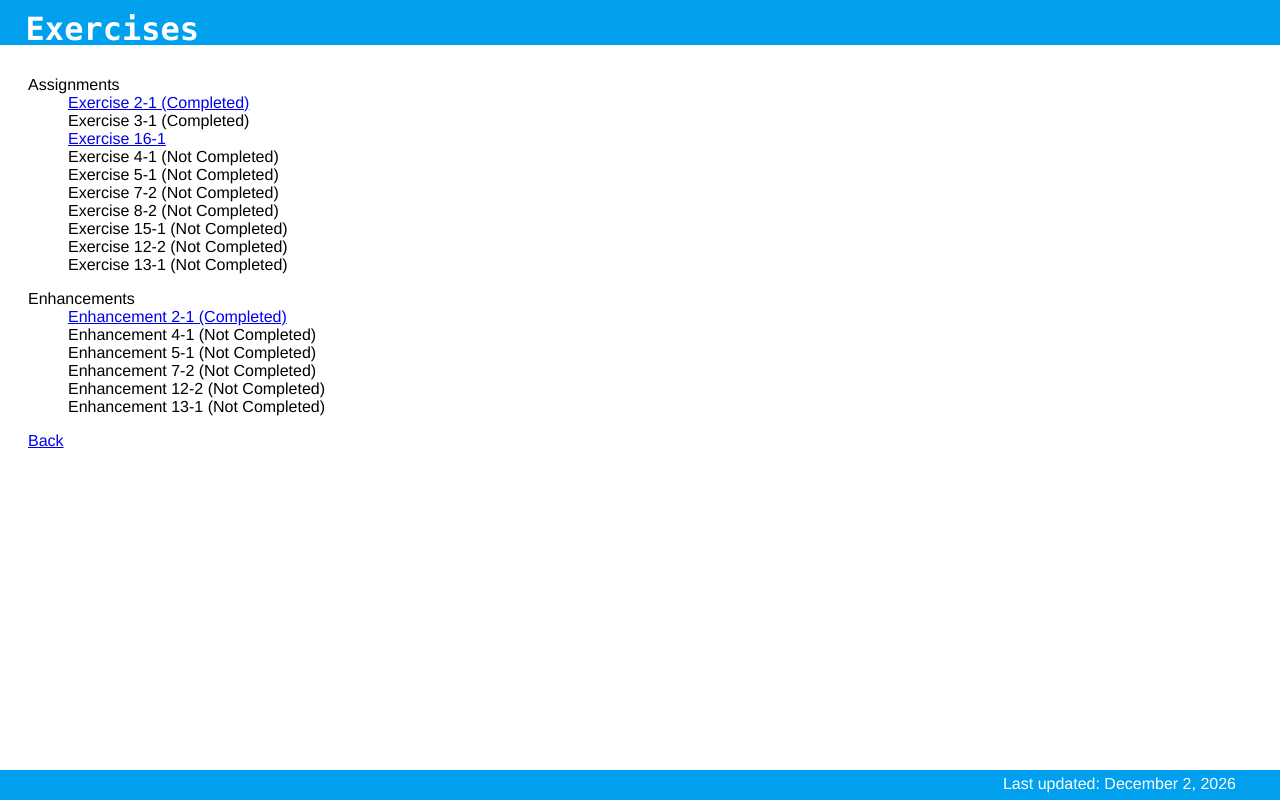
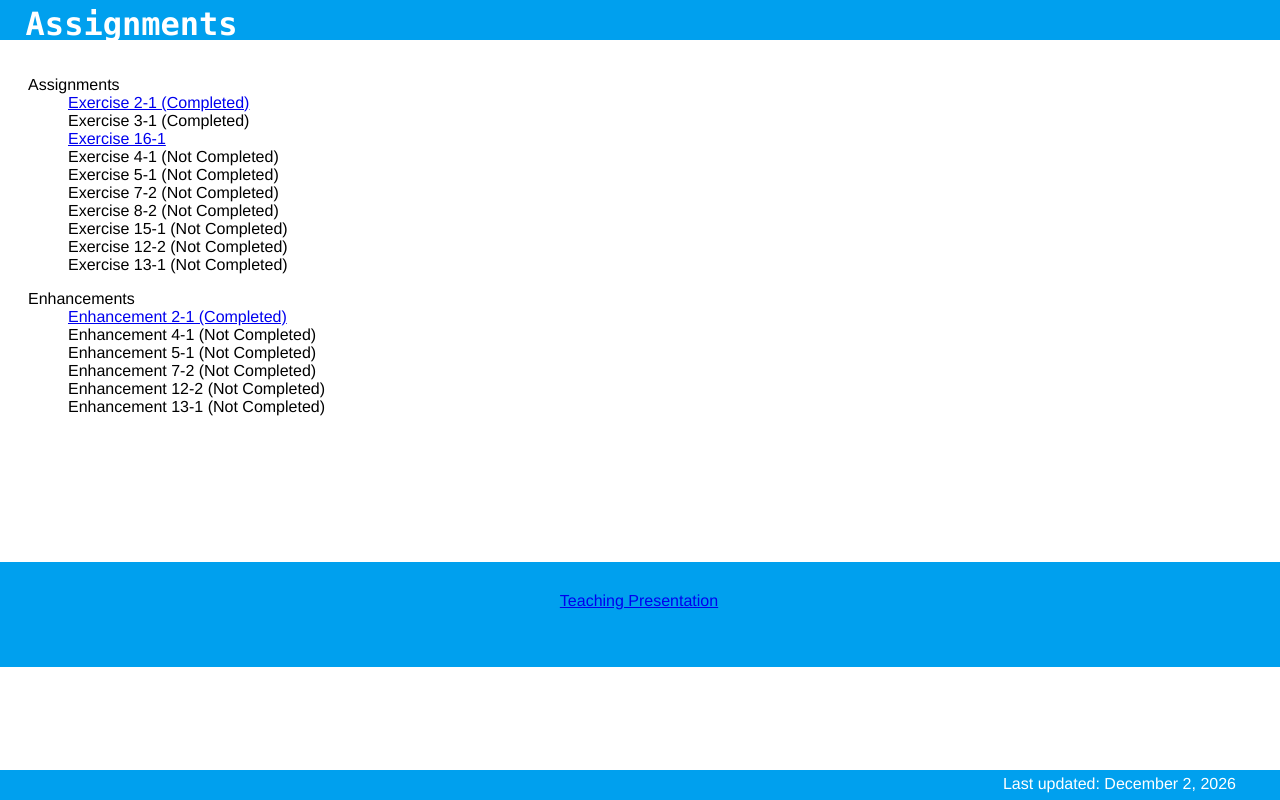
Before and after one commit to zvakanaka/php-class, a PHP site: page /book_apps/assignments.php in a window 1280 px wide. Run offline with PHP 8.4, Linux system fonts and the light colour scheme.

Commit message:
Good style

```diff
--- a/assignments.php
+++ b/assignments.php
@@ -1,17 +1,5 @@
-<!DOCTYPE html>
-<html lang="en">
-    <head>
-        <title>Assignment List | PHP Class</title>
-        <meta name="description" content="PHP Class Assignments">
-        <meta name="keywords" content="php, programming, byui">
-        <link href="/php-class/styles/fixie.css" type="text/css" rel="stylesheet" media="screen" />
-        <meta name="author" content="Adam Quinton">
-        <meta name="viewport" content="width=device-width, initial-scale=1">
-    </head>
-    <body>
-      <div id="page">
-        <h1 id="logo" title="howtoterminal.com">Exercises</h1>
-        <main class="column1">
+<?php include $_SERVER['DOCUMENT_ROOT'].'/php-class/part/head.php'; ?>
+
     <article>
         <dl>
           <dt>Assignments</dt>
@@ -35,13 +23,6 @@
           <dd>Enhancement 12-2 (Not Completed)</dd>
           <dd>Enhancement 13-1 (Not Completed)</dd>
         </dl>
+      </article>
 
-              <p><a href="javascript:history.back()">Back</a></p>
-            </article>
-            <footer>
-              <span id="timestampy"><?php echo 'Last updated: <time datetime="'. date('c') . '">' . date('F j, Y', getlastmod()) . '</time>'; ?></span>
-            </footer>
-            </main>
-        </div>
-    </body>
-</html>
+    <?php include $_SERVER['DOCUMENT_ROOT'].'/php-class/part/foot.php'; ?>
--- a/part/foot.php
+++ b/part/foot.php
@@ -1,12 +1,4 @@
-<div class="footer-overflow">
-  <p>
-    <a href="/superglobals.php">Teaching Presentation</a>
-  </p>
-</div>
-</article>
-
 <footer>
-  <a href="javascript:history.back()">Back</a>
   <span id="timestampy"><?php echo 'Last updated: <time datetime="'. date('c') . '">' . date('F j, Y', getlastmod()) . '</time>'; ?></span>
   <noscript id="deferred-styles">
     <link rel="stylesheet" type="text/css" href="/php-class/styles/fixie.css"/>
@@ -26,6 +18,9 @@
   </script>
 </footer>
   </main>
+</div><!-- end page  -->
+<div class="toes">
+  <a href="/php-class/superglobals.php">Teaching Presentation</a>
 </div>
 </body>
 </html>
--- a/part/head.php
+++ b/part/head.php
@@ -29,5 +29,4 @@
   <body>
     <div id="page">
       <main class="column1">
-        <article>
-          <h1 id="logo" title="howtoterminal.com"><?php echo $title; ?></h1>
+        <h1 id="logo" title="howtoterminal.com"><?php echo $title; ?></h1>
--- a/pics.php
+++ b/pics.php
@@ -1,9 +1,13 @@
 <?php include $_SERVER['DOCUMENT_ROOT'].'/php-class/part/head.php'; ?>
+<article>
+
 <?php
   $dirname = "../photo/4th";
   $images = glob($dirname."/.thumb/*.JPG");
   foreach($images as $image) {
   echo '<a class="thumb-link" href="'.$dirname.substr($image, strrpos($image, "/")).'"><img class="thumb" src="'.$image.'" /></a>';
   }
+  echo '<div class="bottom-spacer"></div>';
 ?>
+</article>
 <?php include $_SERVER['DOCUMENT_ROOT'].'/php-class/part/foot.php'; ?>
--- a/styles/fixie.css
+++ b/styles/fixie.css
@@ -12,9 +12,9 @@ body {
   left: 0;
   z-index: 9999;
   width: 100%;
-  height: 35px;
+  height: 30px;
   background-color: #00a0ee;
-  padding-top: 10px;
+  padding: 5px;
   padding-left: 2%;
   -webkit-margin-before: 0px;
   color: white;
@@ -32,16 +32,6 @@ footer {
   padding: 5px 20px;
   color: white;
 }
-.footer-overflow {
-  /*left: 0;*/
-  width: 100%;
-  /*z-index: 9999;*/
-  height: 80px;
-  /*-webkit-margin-before: 0px;*/
-  /*padding: 5px 20px;*/
-  background-color: #00a0ee;
-  color: white;
-}
 #timestampy {
   padding-right: 5%;
   float: right;
@@ -57,8 +47,8 @@ h1, h2, h3, h4, h5, h6 {
 }
 
 article:last-of-type {
-  margin-bottom: 25px;
-  padding-bottom: 10px;
+  margin-bottom: 100px;
+  padding-bottom: 30px;
 }
 
 code {
@@ -72,3 +62,24 @@ code {
   float: left;
   border: 0;
 }
+
+.bottom-spacer {
+  height: 30px;
+  width: 100%;
+  float: left;
+  -webkit-margin-before: 0px;
+}
+
+.toes {
+  height: 45px;
+  width: 100%;
+  float: left;
+  bottom: 25;
+  left: 0;
+  background-color: #00a0ee;
+  padding: 30px 9px;
+  color: white;
+  -webkit-margin-before: 0px;
+  transform: translateX(-10px);
+  text-align: center;
+}
```
Lines whose indentation alone changed are shown as unchanged.
